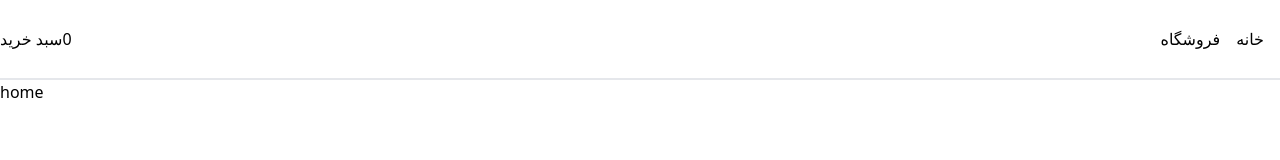
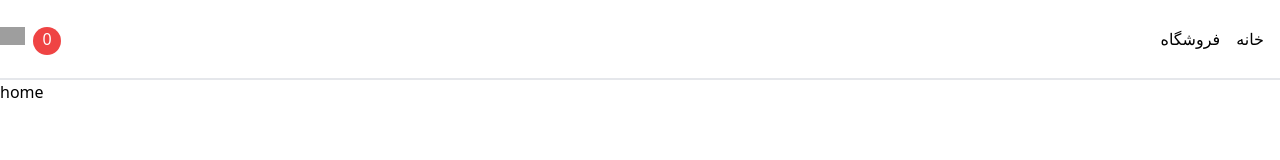
Before and after one commit to MRFAKE2002/react-shop, a React (Vite) app: page / in a window 1280 px wide. Shown: the top 160 px of the page. Built offline with nearby package versions, Linux system fonts and the light colour scheme; grey boxes are pictures that could not be loaded.

Commit message:
Add some ui for navbar cart

```diff
--- a/src/components/navbar/Navbar.tsx
+++ b/src/components/navbar/Navbar.tsx
@@ -1,6 +1,5 @@
 // libraries
 import { Link } from "react-router-dom";
-import { useContext } from "react";
 
 // components
 import Container from "../container/Container";
@@ -14,15 +13,15 @@ function Navbar() {
 
   return (
     /*
-      dar inja baraye inke betunim link ha va button ke sakhtim kenare ham gharar bedim bayad az 'flex' estefade konim.
-      baraye inke button va link ha fasele dashte bashan az ham bayad az 'justify-between' estefade konim.
-      baraye inke dar samt chap va link ha dar samt rast bashan bayad az 'flex-row-reverse' estefade konim.
-      baraye inke ham button va ham link ha vasat bian az bala va payin bayad az 'items-center' estefade konim.
+      dar inja baraye in ke betunim link ha va button ke sakhtim kenare ham gharar bedim bayad az 'flex' estefade konim.
+      baraye in ke button va link ha fasele dashte bashan az ham bayad az 'justify-between' estefade konim.
+      baraye in ke dar samt chap va link ha dar samt rast bashan bayad az 'flex-row-reverse' estefade konim.
+      baraye in ke ham button va ham link ha vasat bian az bala va payin bayad az 'items-center' estefade konim.
     */
     <div className="h-20 border-b-2 flex items-center">
       {/*
         baraye gozashtan fasele az chap va rast az component container estefade mikonim va be onvan children pas midim.
-        chon ma alan ba gozoshtan component oun class tailwind ke dar div bala bud emal nemishe pas bayad biaim yek div dige
+        chon ma alan ba gozashtan component oun class tailwind ke dar div bala bud emal nemishe pas bayad biaim yek div dige
         bezarim ke betunim behesh style bedim.
         ama chon oumadim dakhel component 'Container' az 'mx-auto' estefade kardim pas class 'items-center' emal nemishe pas bayad
         biaim be tag pedaresh in class ro bedim yani tag ghabl az component 'container'.
@@ -30,8 +29,8 @@ function Navbar() {
       <Container>
         <div className="flex justify-between flex-row-reverse ">
           {/*
-            dar inja baraye inke link hayi ke sakhtim zire ham nabashe va kenar ham bashe pas bayad az 'flex' estefade konim.
-            va baraye inke jaye in link ha bar aks neshun dade beshe bayad az 'flex-row-reverse' estefade konim.
+            dar inja baraye in ke link hayi ke sakhtim zire ham nabashe va kenar ham bashe pas bayad az 'flex' estefade konim.
+            va baraye in ke jaye in link ha bar aks neshun dade beshe bayad az 'flex-row-reverse' estefade konim.
           */}
           <ul className="flex flex-row-reverse">
             <li className="mx-4">
@@ -47,10 +46,12 @@ function Navbar() {
               <Link to="/store">فروشگاه</Link>
             </li>
           </ul>
-          <div>
+          <div className="relative">
             <Link to="/cart">
-              <button>سبد خرید</button>
-              <span>{cartTotalQuantity}</span>
+              <button>
+              <img width="25" height="25" src="https://img.icons8.com/ios/50/shopping-cart--v1.png" alt="shopping-cart--v1"/>
+              </button>
+              <span className="inline-block rounded-full bg-red-500 text-white size-7 text-center absolute top-0 ml-2">{cartTotalQuantity}</span>
             </Link>
           </div>
         </div>
```
